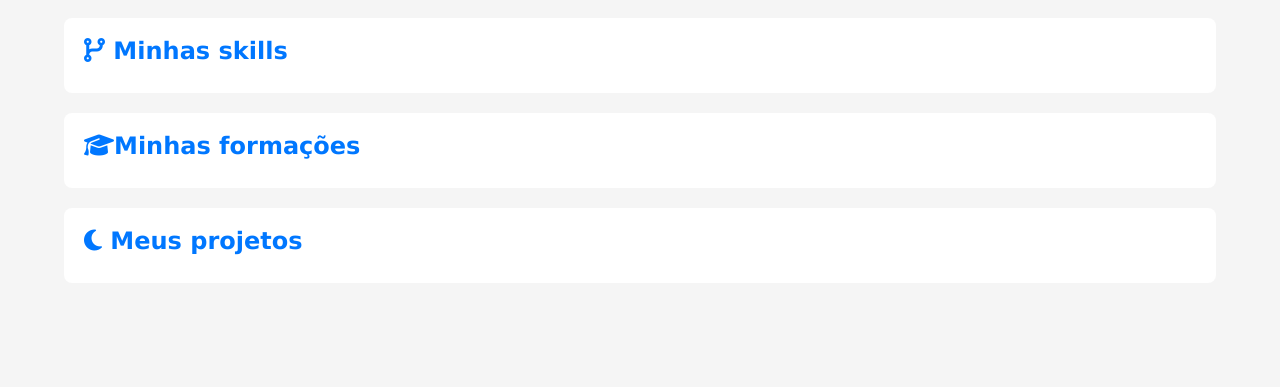
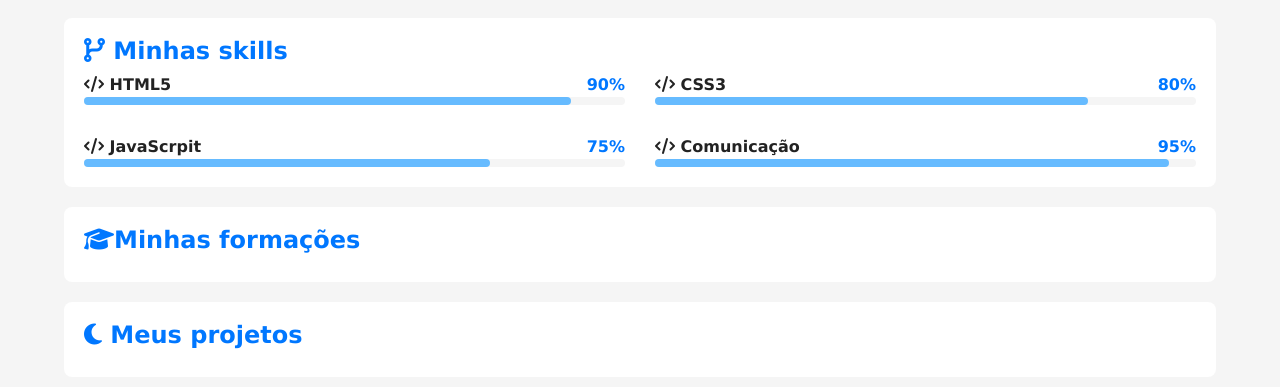
Before and after one commit to enzogiraldo/projeto-porti-lio, a plain HTML site: page index.html in a window 1280 px wide. Shown: the part 1187-1574 px from the top of the page. Before the commit the page ends 1490 px from the top, so only its background shows below. Drawn offline with Linux system fonts and the light colour scheme.

Commit message:
skill criadas

```diff
--- a/estilos/style.css
+++ b/estilos/style.css
@@ -124,3 +124,37 @@ article .video-container{
   height: 100%;
   border-radius: 8px;
 }
+#skill-container {
+  display: grid;
+  grid-template-columns: 1fr;
+  gap: 30px;
+}
+#skill-container .info{
+  display: flex;
+  justify-content: space-between;
+  align-items: center;
+}
+#skill-container .nome {
+  font-weight: bold;
+  color: var(--texto);
+}
+#skill-container .porcent {
+  font-weight: bold;
+  color: var(--destaque);
+}
+#skill-container .barra{
+  width: 100%;
+  height: 8px;
+  background-color: var(--fundo-principal);
+  border-radius: 4px;
+}
+#skill-container .progresso {
+  height: 100%;
+  background-color: var(--destaque-inverso);
+  border-radius: 4px;
+}
+@media screen and (min-width: 768px){
+  #skill-container{
+    grid-template-columns: 1fr 1fr;
+  }
+}
--- a/index.html
+++ b/index.html
@@ -46,6 +46,60 @@
             </article>
             <article id="skills">
                 <h2><i class="fa-solid fa-code-branch"></i> Minhas skills</h2>
+                <div id="skill-container">
+                   <div class="item">
+                        <div class="info">
+                            <span class="nome">
+                                <i class="fa-solid fa-code"></i> HTML5
+                            </span>
+                            <span class="porcent">
+                                90%
+                            </span>
+                        </div>
+                        <div class="barra">
+                            <div class="progresso" style="width: 90%;"></div>
+                        </div>
+                   </div>
+                    <div class="item">
+                        <div class="info">
+                            <span class="nome">
+                                <i class="fa-solid fa-code"></i> CSS3
+                            </span>
+                            <span class="porcent">
+                                80%
+                            </span>
+                        </div>
+                        <div class="barra">
+                            <div class="progresso" style="width: 80%;"></div>
+                        </div>
+                   </div>
+                    <div class="item">
+                        <div class="info">
+                            <span class="nome">
+                                <i class="fa-solid fa-code"></i> JavaScrpit
+                            </span>
+                            <span class="porcent">
+                                75%
+                            </span>
+                        </div>
+                        <div class="barra">
+                            <div class="progresso" style="width: 75%;"></div>
+                        </div>
+                   </div>
+                    <div class="item">
+                        <div class="info">
+                            <span class="nome">
+                                <i class="fa-solid fa-code"></i> Comunicação
+                            </span>
+                            <span class="porcent">
+                                95%
+                            </span>
+                        </div>
+                        <div class="barra">
+                            <div class="progresso" style="width: 95%;"></div>
+                        </div>
+                   </div>
+                </div>
                 <!--fim do article de skills-->
             </article>
             <article id="formacao">
```
